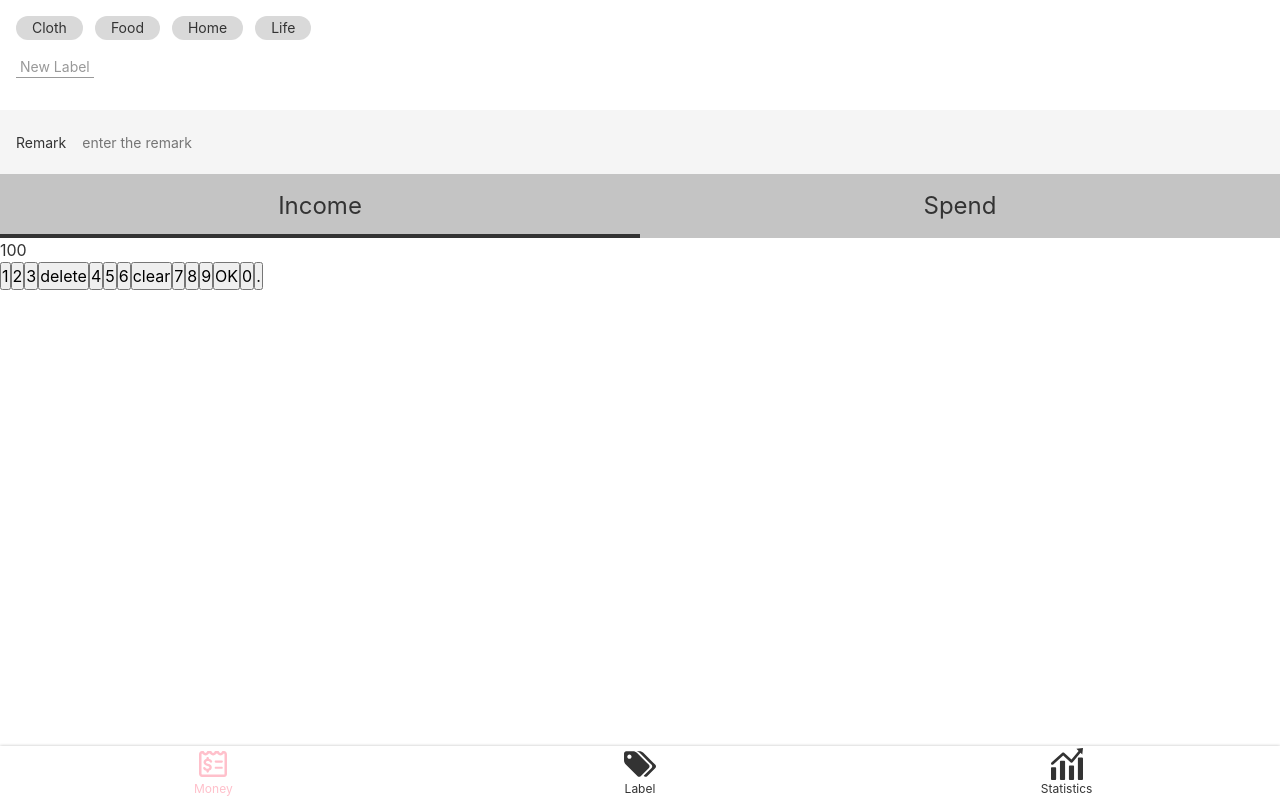
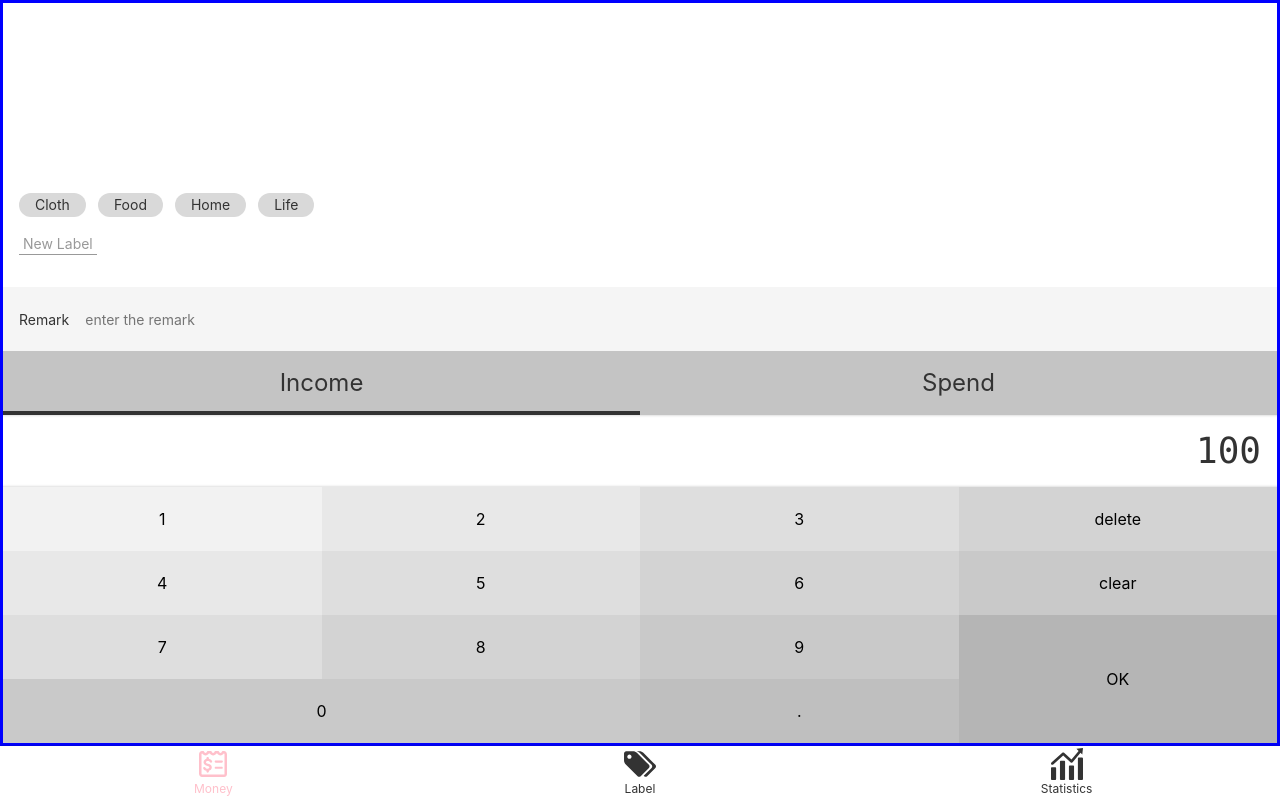
Before and after one commit to TracyChen33/Morney, a Vue app: page /#/money in a window 1280 px wide. Built offline with nearby package versions, Linux system fonts and the light colour scheme.

Commit message:
MoneyScssDone

```diff
--- a/src/App.vue
+++ b/src/App.vue
@@ -15,8 +15,8 @@
     font-family: $font-black;
     font-size: 16px;
     color: #333;
+  }
 
-  }
 </style>
 <script>
 
--- a/src/assets/style/helper.scss
+++ b/src/assets/style/helper.scss
@@ -3,3 +3,21 @@
 $font-kai:Baskerville, Georgia, "Liberation Serif", "Kaiti SC", STKaiti, "AR PL UKai CN", "AR PL UKai HK", "AR PL UKai TW", "AR PL UKai TW MBE", "AR PL KaitiM GB", KaiTi, KaiTi_GB2312, DFKai-SB, "TW\-Kai", serif;
 $font-song:Georgia, "Nimbus Roman No9 L", "Songti SC", "Noto Serif CJK SC", "Source Han Serif SC", "Source Han Serif CN", STSong, "AR PL New Sung", "AR PL SungtiL GB", NSimSun, SimSun, "TW\-Sung", "WenQuanYi Bitmap Song", "AR PL UMing CN", "AR PL UMing HK", "AR PL UMing TW", "AR PL UMing TW MBE", PMingLiU, MingLiU, serif;
 $color-highlight:pink;
+
+
+//Placeholder
+%clearFix{
+  &::after{
+    content:'';
+    display:block;
+    clear:both;
+  }
+}
+$color-shadow:rgba(0, 0, 0, 0.25);
+%outerShadow {
+  box-shadow: 0 0 3px $color-shadow;
+}
+%innerShadow{
+  box-shadow:inset 0 -3px 3px -3px $color-shadow,
+  inset 0 3px 3px -3px $color-shadow;
+}
--- a/src/components/Layout.vue
+++ b/src/components/Layout.vue
@@ -1,6 +1,6 @@
 <template>
-  <div class="nav-wrapper">
-    <div class="content">
+  <div class="layout-wrapper">
+    <div class="content" :class="classPrefix && `${classPrefix}-content`">
       <slot/>
     </div>
     <Nav/>
@@ -10,12 +10,13 @@
 
 <script lang="ts">
   export default {
+    props:['classPrefix'],
     name: 'Layout'
   };
 </script>
 
 <style lang="scss" scoped>
-  .nav-wrapper{
+  .layout-wrapper{
     display: flex;
     flex-direction: column;
     height: 100vh;
--- a/src/components/Nav.vue
+++ b/src/components/Nav.vue
@@ -25,8 +25,8 @@
 <style lang="scss" scoped>
   @import "~@/assets/style/helper.scss";
   nav {
+    @extend %outerShadow;
     display: flex;
-    box-shadow: 0 0 3px rgba(0, 0, 0, 0.25);
     flex-direction: row;
 font-size: 12px;
     > .item {
--- a/src/views/Money.vue
+++ b/src/views/Money.vue
@@ -1,28 +1,5 @@
 <template>
-  <Layout>
-    <div class="tags">
-      <ul class="current">
-        <li>Cloth</li>
-        <li>Food</li>
-        <li>Home</li>
-        <li>Life</li>
-      </ul>
-      <div class="new">
-        <button>New Label</button>
-      </div>
-    </div>
-    <div>
-      <label class="notes">
-        <span class="name">Remark</span>
-        <input type="text" placeholder="enter the remark">
-      </label>
-    </div>
-    <div>
-      <ul class="types">
-        <li class="selected">Income</li>
-        <li>Spend</li>
-      </ul>
-    </div>
+  <Layout class-prefix="layout">
     <div class="numberPad">
       <div class="output">100</div>
       <div class="buttons">
@@ -37,11 +14,35 @@
         <button>7</button>
         <button>8</button>
         <button>9</button>
-        <button>OK</button>
-        <button>0</button>
+        <button class="ok">OK</button>
+        <button class="zero">0</button>
         <button>.</button>
       </div>
     </div>
+    <div>
+      <ul class="types">
+        <li class="selected">Income</li>
+        <li>Spend</li>
+      </ul>
+    </div>
+    <div>
+      <label class="notes">
+        <span class="name">Remark</span>
+        <input type="text" placeholder="enter the remark">
+      </label>
+    </div>
+    <div class="tags">
+      <div class="new">
+        <button>New Label</button>
+      </div>
+      <ul class="current">
+        <li>Cloth</li>
+        <li>Food</li>
+        <li>Home</li>
+        <li>Life</li>
+      </ul>
+    </div>
+
   </Layout>
 
 </template>
@@ -51,16 +52,28 @@
     name: 'Money',
   };
 </script>
+<style lang="scss">
+  .layout-content {
+    border: 3px solid blue;
+    display: flex;
+    flex-direction: column-reverse;
+  }
+
+</style>
 
 <style lang="scss" scoped>
   @import "~@/assets/style/helper.scss";
 
   .tags {
+    flex-grow: 1;
     font-size: 14px;
     padding: 16px;
+    display: flex;
+    flex-direction: column-reverse;
 
     > .current {
       display: flex;
+      flex-wrap: wrap;
 
       > li {
         background: #d9d9d9;
@@ -70,19 +83,20 @@
         border-radius: $h/2;
         padding: 0 16px;
         margin-right: 12px;
+        margin-top: 4px;
       }
     }
 
     > .new {
       padding: 16px 0;
-
-      button {
+      > button {
         background: transparent;
         border: none;
         border-bottom: 1px solid;
         color: #999;
         padding: 0 4px;
       }
+
     }
   }
 
@@ -119,7 +133,8 @@
       justify-content: center;
       align-items: center;
       position: relative;
-&.selected::after{
+
+      &.selected::after {
         content: '';
         position: absolute;
         bottom: 0;
@@ -130,4 +145,65 @@
       }
     }
   }
+
+  .numberPad {
+    .output {
+      @extend %innerShadow;
+      font-size: 36px;
+      font-family: Consolas, monospace;
+      padding: 9px 16px;
+      text-align: right;
+    }
+
+    .buttons {
+      @extend %clearFix;
+
+      > button {
+        width: 25%;
+        height: 64px;
+        float: left;
+        background: transparent;
+        border: none;
+
+        &.ok {
+          height: 64*2px;
+          float: right;
+        }
+
+        &.zero {
+          width: 25%*2;
+        }
+
+        $bg: #f2f2f2;
+
+        &:nth-child(1) {
+          background: $bg;
+        }
+
+        &:nth-child(2), &:nth-child(5) {
+          background: darken($bg, 4%);
+        }
+
+        &:nth-child(3), &:nth-child(6), &:nth-child(9) {
+          background: darken($bg, 4*2%);
+        }
+
+        &:nth-child(4), &:nth-child(7), &:nth-child(10) {
+          background: darken($bg, 4*3%);
+        }
+
+        &:nth-child(8), &:nth-child(11), &:nth-child(13) {
+          background: darken($bg, 4*4%);
+        }
+
+        &:nth-child(14) {
+          background: darken($bg, 4*5%);
+        }
+
+        &:nth-child(12) {
+          background: darken($bg, 4*6%);
+        }
+      }
+    }
+  }
 </style>
```
Lines whose indentation alone changed are shown as unchanged.
